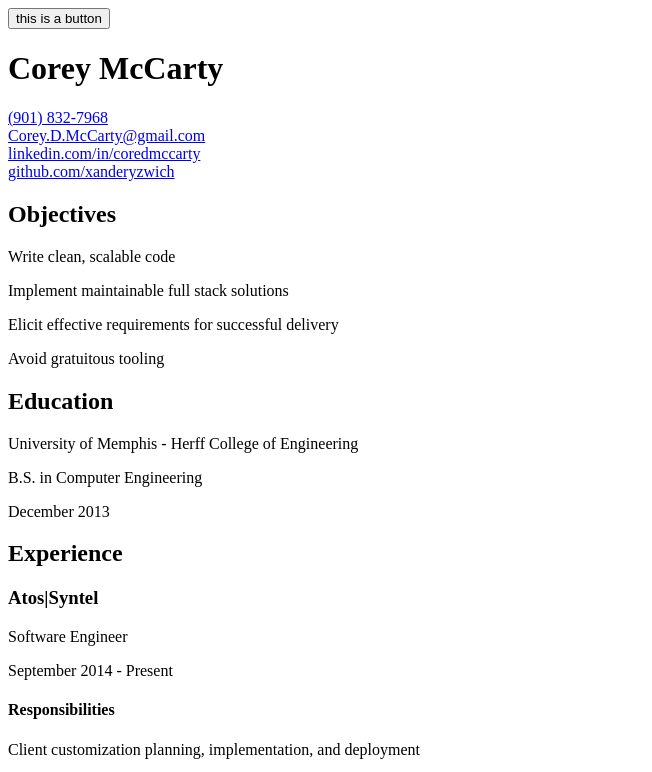
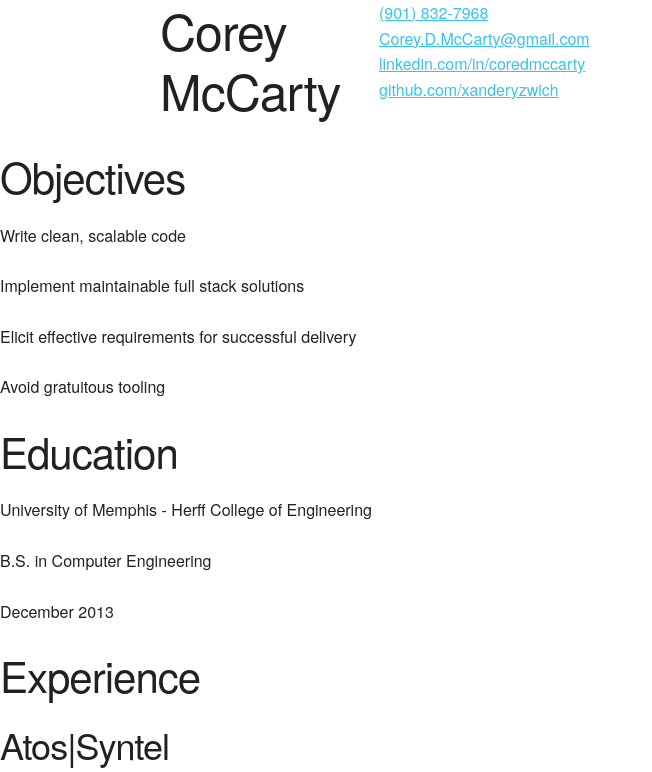
Before and after one commit to xanderyzwich/resume-js, a plain HTML site: page index.html in a window 1280 px wide. Shown: the top 772 px of the page, without its empty margins (0-652 px from the left). Drawn offline with Linux system fonts and the light colour scheme.

Commit message:
corrected linking barebones css

```diff
--- a/index.html
+++ b/index.html
@@ -5,9 +5,9 @@
         <title></title>
 
         <!--Barebones Framework-->
-        <link rel="stylesheet" src="barebones/normalize.css">
-        <link rel="stylesheet" src="barebones/barebones.css">
-        <link rel="stylesheet" src="barebones/skeleton-legacy.css">
+        <link rel="stylesheet" href="barebones/normalize.css">
+        <link rel="stylesheet" href="barebones/barebones.css">
+        <link rel="stylesheet" href="barebones/skeleton-legacy.css">
 
         <!-- Resume Data file -->
         <script type="module" src="data.js"></script>
@@ -18,6 +18,5 @@
         <!--<link rel="stylesheet" type="text/css" href="style.css">-->
 </head>
 <body>
-<button>this is a button</button>
 </body>
 </html>
```
